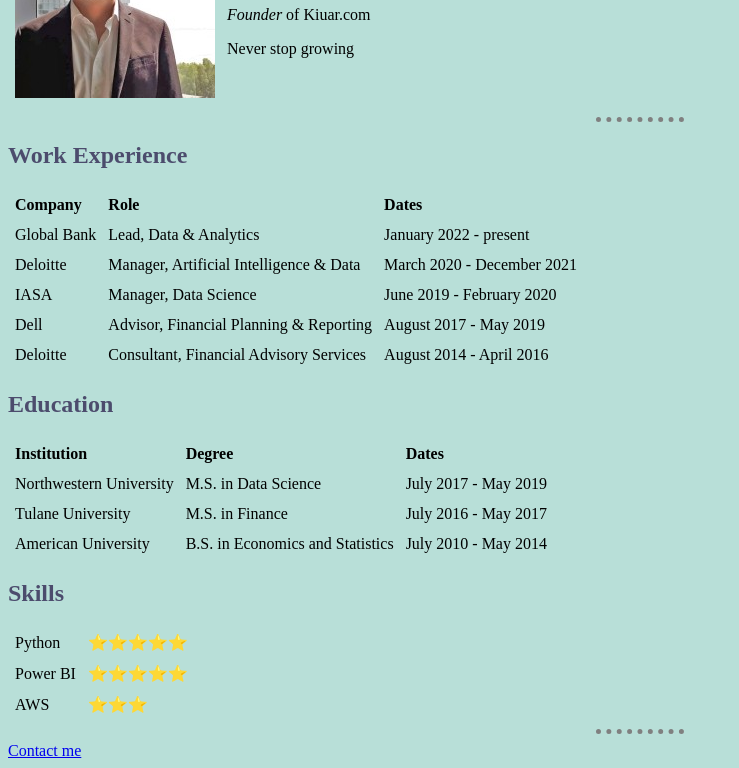
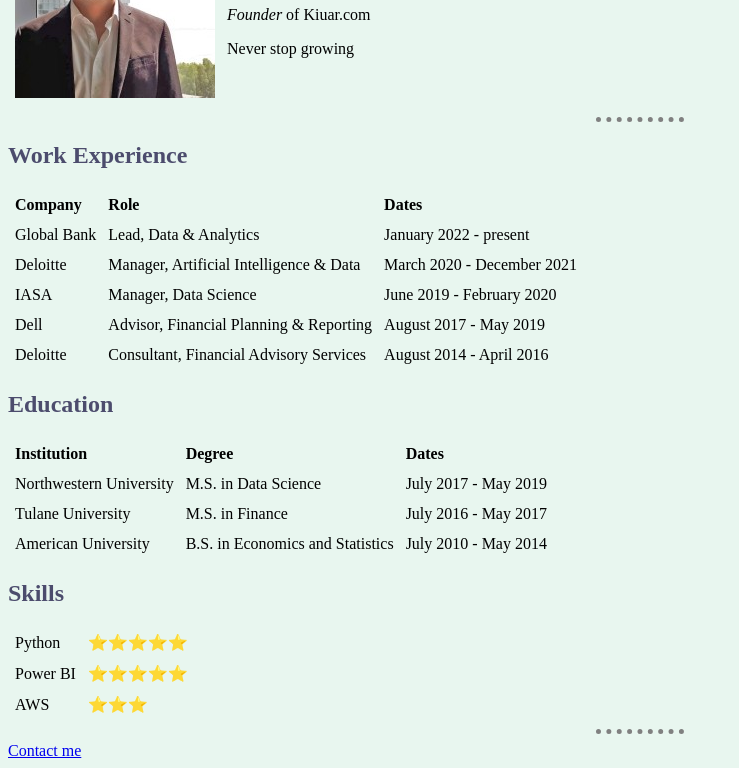
Before and after one commit to agp19d/cv, a plain HTML site: page index.html in a window 1280 px wide. Shown: the part 117-885 px from the top of the page, without its empty margins (0-739 px from the left). Drawn offline with Linux system fonts and the light colour scheme.

Commit message:
modified CSS

```diff
--- a/static/styles.css
+++ b/static/styles.css
@@ -9,7 +9,7 @@
     text-align: left;
 }
 body {
-    background-color: #B8DFD8
+    background-color: #E8F6EF
 }
 hr {
     border-style: dotted none none;
```
